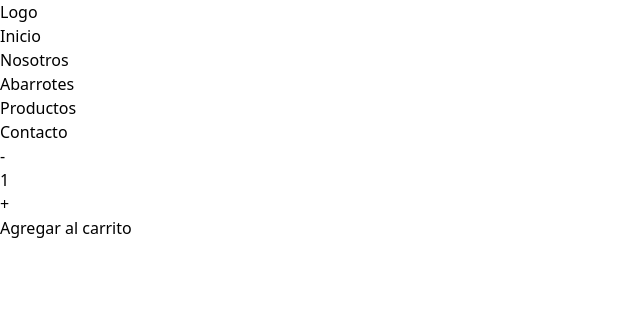
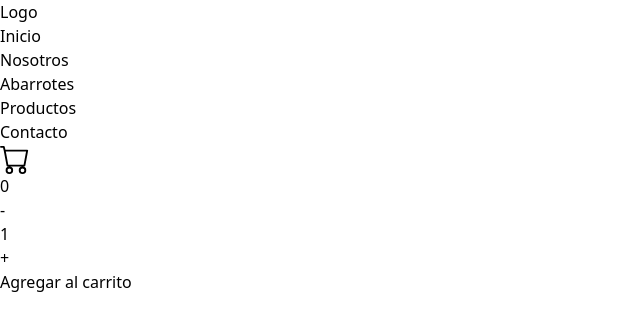
Before and after one commit to AliceProjectVT/ls-shoppingcar, a React (Vite) app: page /item/1 in a window 1280 px wide. Shown: the top 330 px of the page, without its empty margins (0-640 px from the left). Built offline with nearby package versions, Linux system fonts and the light colour scheme; no server answers; the database is empty.

Commit message:
Add item Counter to cart elements

```diff
--- a/src/App.jsx
+++ b/src/App.jsx
@@ -10,15 +10,31 @@ import { CartContext } from "./context/CartContext"
 function App() {
 
   const [carrito, setCarrito] = useState([]);
+  const agregarAlCarrito = (item, cantidad) => {
 
+    const itemAgregado = { ...item, cantidad };
+    const nuevoCarrito = [...carrito]
 
+    const estaEnElCarro = carrito.find((producto) => producto.id === itemAgregado.id)
 
+    if (estaEnElCarro) {
 
+      estaEnElCarro.cantidad += cantidad
+    } else {
+      nuevoCarrito.push(itemAgregado)
+      console.log("No Está")
+    }
+    setCarrito(nuevoCarrito)
+
+  }
+  const cantidadEnCarrito = () => {
+    return (carrito.reduce((acc, prod) => acc + prod.cantidad, 0))
+  }
 
   return (
     <div>
       <div>
-        <CartContext.Provider  value= {{carrito, setCarrito}}  >
+        <CartContext.Provider value={{ carrito, agregarAlCarrito, cantidadEnCarrito }}  >
           <BrowserRouter>
             <NavBar />
             <Routes>
--- a/src/components/ItemDetail/ItemDetail.jsx
+++ b/src/components/ItemDetail/ItemDetail.jsx
@@ -5,7 +5,7 @@ import { CartContext } from "../../context/CartContext"
 const ItemDetail = ({ item }) => {
 
 
-  const { carrito, setCarrito } = useContext(CartContext);
+  const { carrito, agregarAlCarrito  } = useContext(CartContext);
   console.log(carrito)
   const [cantidad, setCantidad] = useState(1);
 
@@ -21,19 +21,7 @@ const ItemDetail = ({ item }) => {
 
   }
 
-  const handleAgregar = () => {
 
-    const itemAgregado = { ...item, cantidad };
-    //agregar Toastify
-    const estaEnElCarro =carrito.find(producto => producto.id === itemAgregado.id)
-    if (estaEnElCarro) {
-      console.log("está en el carro")
-    } else {
-      console.log("No Está")
-    }
-
-    setCarrito([...carrito, itemAgregado])
-  }
 
   return (
     <div>
@@ -43,7 +31,7 @@ const ItemDetail = ({ item }) => {
         handleRestar={handleRestar}
         cantidad={cantidad}
         handleSumar={handleSumar}
-        handleAgregar={handleAgregar}
+        handleAgregar={()=> {agregarAlCarrito(item, cantidad)}}
       />
 
 
--- a/src/components/shared/CartWidget.jsx
+++ b/src/components/shared/CartWidget.jsx
@@ -1,8 +1,10 @@
-import React, { useState } from "react";
+import React, { useContext, useState } from "react";
 import CartShow from "./CartShow";
+import { CartContext } from "../../context/CartContext";
 
 export const CartWidget = () => {
   const [mostrarCarro, setMostrarCarro] = useState(false);
+  const {cantidadEnCarrito} = useContext(CartContext)
 
   function mostrarOcultar() {
     setMostrarCarro(!mostrarCarro);
@@ -10,7 +12,7 @@ export const CartWidget = () => {
 
   return (
     <div className="container-icon ">
-      <div className="container-cart-icon text-white" onClick={mostrarOcultar}>
+      <div className="container-cart-icon " onClick={mostrarOcultar}>
         {/* Cambiamos el icono según el estado de 'mostrarCarro' */}
         {mostrarCarro ? (
           <svg xmlns="http://www.w3.org/2000/svg" width="30" height="30" fill="currentColor" class="bi bi-cart-x-fill" viewBox="0 0 16 16">
@@ -26,7 +28,7 @@ export const CartWidget = () => {
              1 0 2 1 1 0 0 1 0-2zm7 0a1 1 0 1 1 0 2 1 1 0 0 1 0-2z" />
           </svg>
           <div className="count-products">
-          <span id="contador-productos" > 10 </span>
+          <span id="contador-productos" > {cantidadEnCarrito()} </span>
           </div>
 
          </>
--- a/src/components/shared/NavBar.jsx
+++ b/src/components/shared/NavBar.jsx
@@ -1,6 +1,6 @@
 
 import { Link } from "react-router-dom"
-
+import CartWidget from "./CartWidget"
 
 
 const NavBar = () => {
@@ -15,6 +15,7 @@ const NavBar = () => {
   <li><a href="">Productos</a></li>
   <li><a href="">Contacto</a></li>
 </ul>
+<CartWidget/>
 
 
 
```
